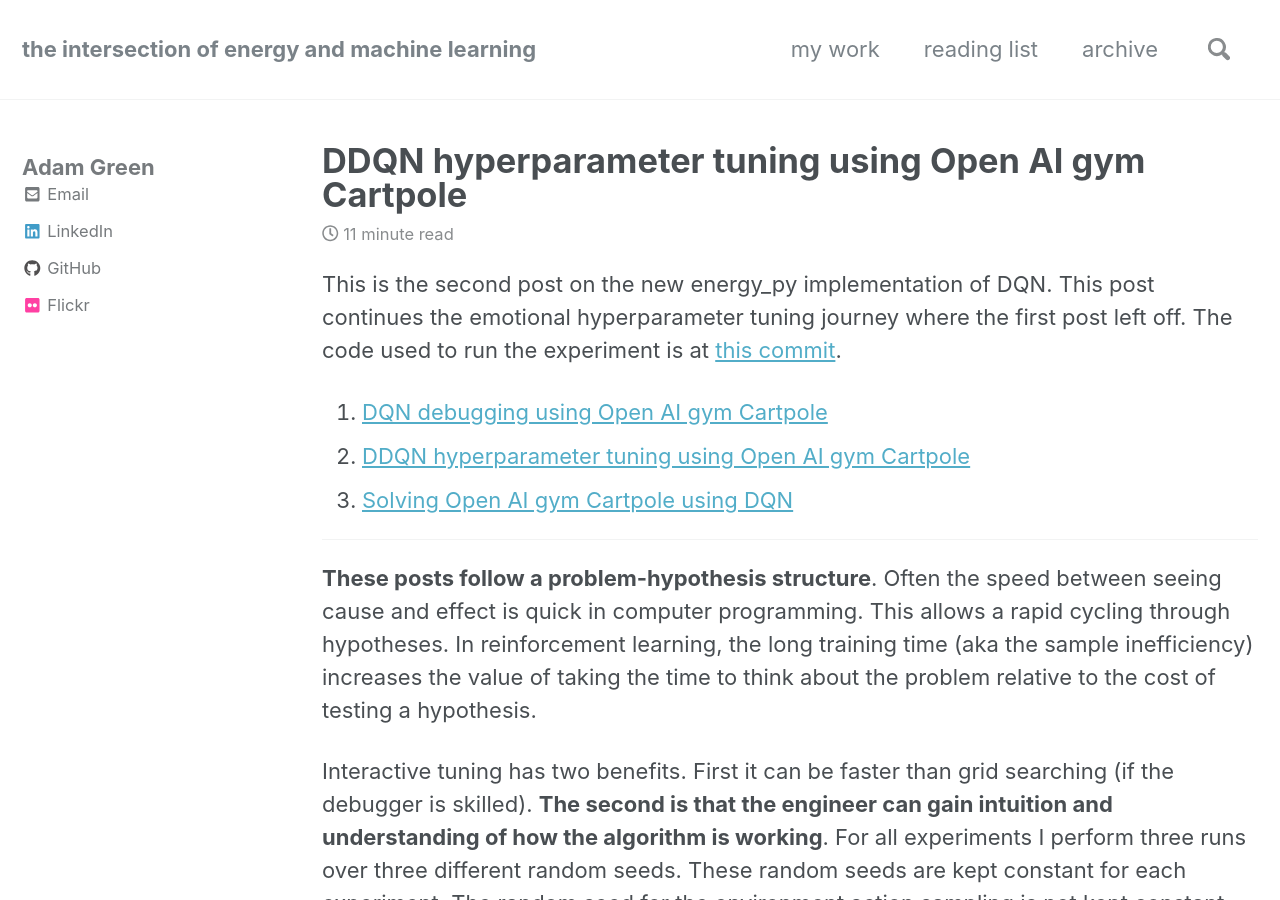
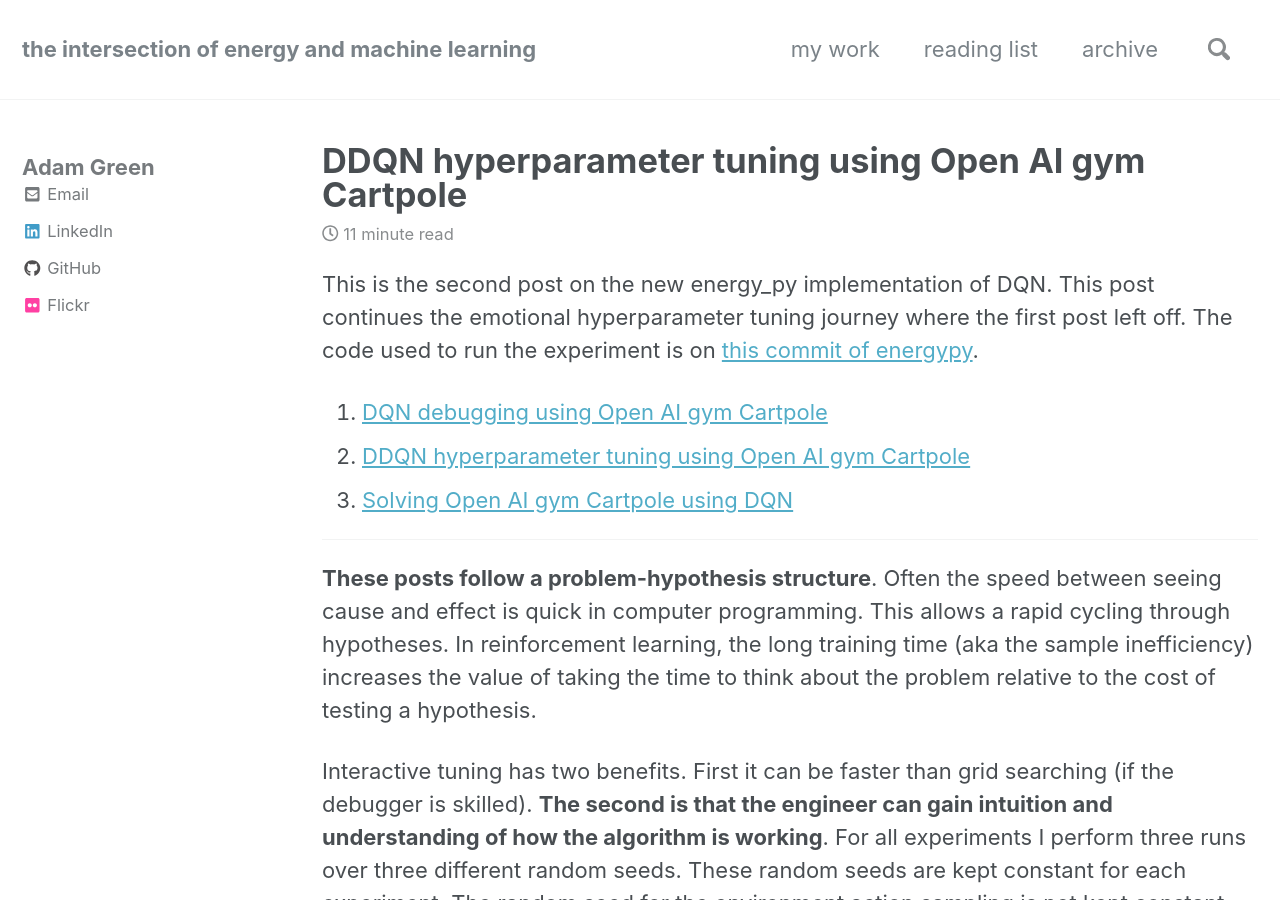
Before and after one commit to ADGEfficiency/adgefficiency.github.io, a Jekyll site: the page built from _posts/2018-07-08-dqn-tuning.md, in a window 1280 px wide and 900 px high. Built offline with Jekyll 4.4.1, drawn with Linux system fonts in a browser that asks for light colours; nearby versions of some CDN libraries.

Commit message:
drafting

```diff
--- a/_posts/2018-07-08-dqn-tuning.md
+++ b/_posts/2018-07-08-dqn-tuning.md
@@ -8,7 +8,7 @@
 
 ---
 
-This is the second post on the new energy_py implementation of DQN.  This post continues the emotional hyperparameter tuning journey where the first post left off.  The code used to run the experiment is at [this commit](https://github.com/ADGEfficiency/energy_py/commit/a0b26578bb550605c405fae3026a8a6fdfd7b889).
+This is the second post on the new energy_py implementation of DQN.  This post continues the emotional hyperparameter tuning journey where the first post left off.  The code used to run the experiment is on [this commit of energypy](https://github.com/ADGEfficiency/energy_py/commit/a0b26578bb550605c405fae3026a8a6fdfd7b889).
 
 1. [DQN debugging using Open AI gym Cartpole](https://adgefficiency.com/dqn-debugging/)
 2. [DDQN hyperparameter tuning using Open AI gym Cartpole](https://adgefficiency.com/dqn-tuning/)
```
Also changed, not shown: _posts/2018-07-07-dqn-debugging.md (+7 -4 lines).
